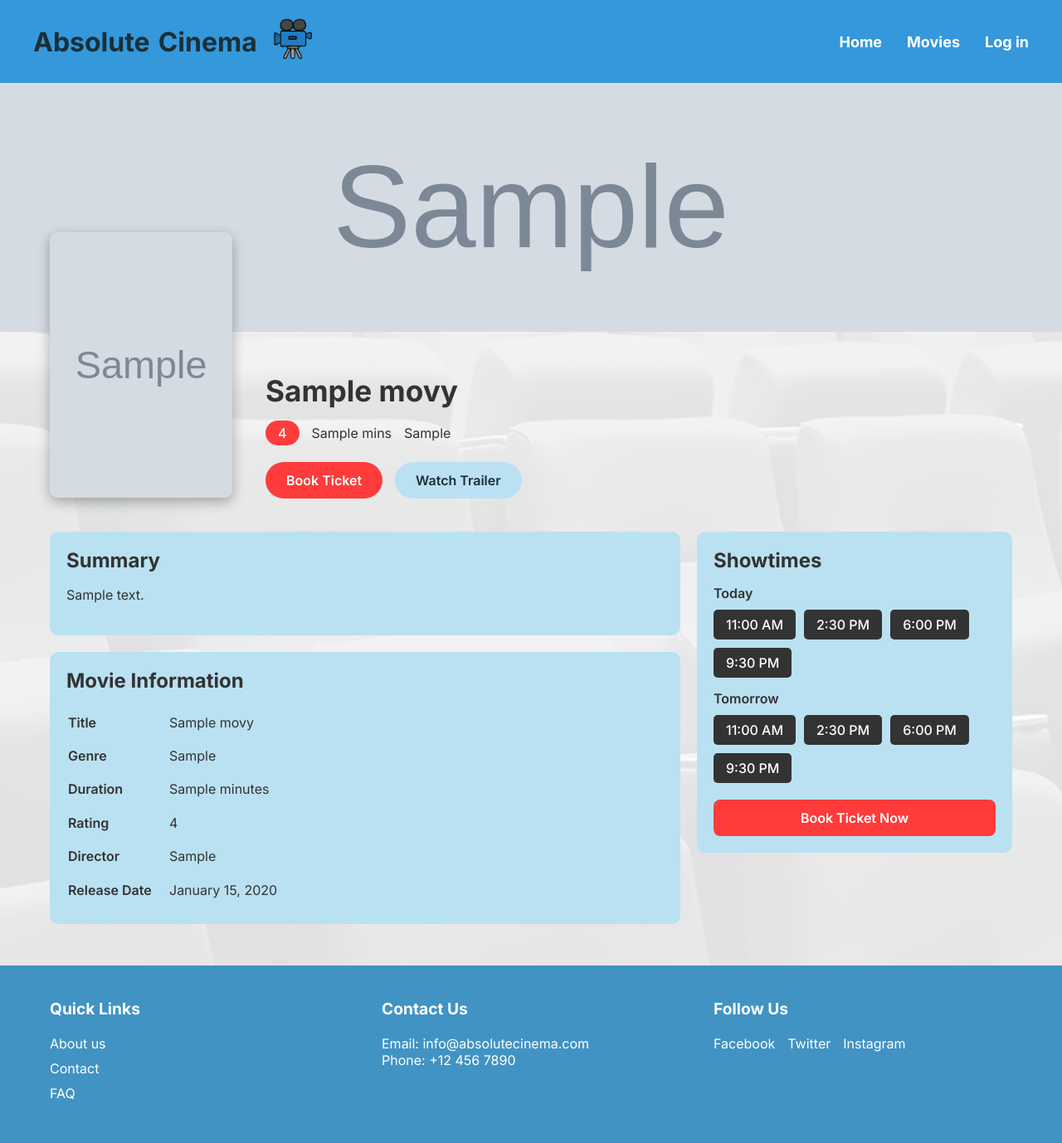
After one commit to baphus/AbsoluteCinema, a PHP site: page /movie.php?movie_id=1 in a window 1280 px wide. The commit adds this page. Shown: the whole page at 83% size. Run offline with PHP 8.4, Linux system fonts and the light colour scheme; tables that the repository leaves empty or names only in its code hold one stand-in row (values such as "Sample post"); grey boxes marked "Sample" are stand-in pictures.

Commit message:
movie details page partially done, no showtimes

```diff
--- a/all-movies.php
+++ b/all-movies.php
@@ -94,7 +94,7 @@ $totalPages = ceil($totalMovies / $moviesPerPage);
                                 <p class="movie-info"><?php echo htmlspecialchars($movie['genre']); ?> | <?php echo htmlspecialchars($movie['duration']); ?> mins | <?php echo htmlspecialchars($movie['rating']); ?></p>
                                 <p class="movie-description"><?php echo htmlspecialchars($movie['description']); ?></p>
                                 <div class="movie-actions">
-                                    <a href="#" class="details-btn">Details</a>
+                                    <a href="movie.php?movie_id=<?php echo $movie['movie_id']?>" class="details-btn">Details</a>
                                     <a href="#" class="book-now-btn">Book</a>
                                 </div>
                             </div>
--- a/index.php
+++ b/index.php
@@ -44,7 +44,7 @@ while ($row = mysqli_fetch_assoc($resultUpcoming)) {
 <section class="hero">
   <h1>Experience Movies Like Never Before</h1>
   <p>Book your tickets online and skip the queues</p>
-  <a href="movies.html" class="cta-button">BOOK NOW</a>
+  <a href="all-movies.php" class="cta-button">BOOK NOW</a>
 </section>
 
 <main>
--- /dev/null
+++ b/movie.php
@@ -0,0 +1,135 @@
+<?php
+include("config.php");
+
+// Check if movie_id is provided in the URL
+if (isset($_GET['movie_id'])) {
+    $movie_id = intval($_GET['movie_id']); // Sanitize the input to prevent SQL injection
+
+    // Fetch the movie details from the database
+    $getMovieQuery = "SELECT * FROM movies WHERE movie_id = $movie_id";
+    $result = mysqli_query($conn, $getMovieQuery);
+
+    if ($result && mysqli_num_rows($result) > 0) {
+        $movie = mysqli_fetch_assoc($result);
+    } else {
+        // Redirect to a 404 page or show an error if the movie is not found
+        header("Location: 404.php");
+        exit;
+    }
+} else {
+    // Redirect to the homepage or show an error if no movie_id is provided
+    header("Location: index.php");
+    exit;
+}
+?>
+
+<!DOCTYPE html>
+<html lang="en">
+<head>
+    <meta charset="UTF-8">
+    <meta name="viewport" content="width=device-width, initial-scale=1.0">
+    <title><?php echo htmlspecialchars($movie['title']); ?> - Absolute Cinema</title>
+    <link rel="stylesheet" href="styles/movie.css">
+    <style>
+        .movie-hero {
+            background: url('<?php echo htmlspecialchars($movie['banner']); ?>') no-repeat center center;
+            background-size: cover;
+            height: 300px; /* Adjust height as needed */
+            display: flex;
+            align-items: center;
+            justify-content: center;
+            color: white;
+            text-shadow: 0 2px 5px rgba(0, 0, 0, 0.7);
+        }
+    </style>
+</head>
+<body>
+    <?php include("header.php"); ?>
+    <div class="movie-hero"> </div>
+    <div class="movie-container">
+        <div class="movie-info-container">
+            <div class="movie-poster">
+                <img src="<?php echo htmlspecialchars($movie['poster']); ?>" alt="<?php echo htmlspecialchars($movie['title']); ?> movie poster">
+            </div>
+
+            <div class="movie-details">
+                <h1 class="movie-title"><?php echo htmlspecialchars($movie['title']); ?></h1>
+                <div class="movie-meta">
+                    <span class="duration-badge"><?php echo htmlspecialchars($movie['rating']); ?></span>
+                    <span class="genre"><?php echo htmlspecialchars($movie['duration']); ?> mins</span>
+                    <span class="genre"><?php echo htmlspecialchars($movie['genre']); ?></span>
+                </div>
+
+                <div class="action-buttons">
+                    <a href="booking.php?movie_id=<?php echo $movie_id; ?>" class="btn btn-primary">Book Ticket</a>
+                    <a href="#" class="btn btn-secondary">Watch Trailer</a>
+                </div>
+            </div>
+        </div>
+
+        <div class="content-grid">
+            <div class="left-column">
+                <div class="summary-box">
+                    <h2>Summary</h2>
+                    <p><?php echo nl2br(htmlspecialchars($movie['description'])); ?></p>
+                </div>
+
+                <div class="movie-info-box">
+                    <h2>Movie Information</h2>
+                    <table class="movie-info-table">
+                        <tr>
+                            <td>Title</td>
+                            <td><?php echo htmlspecialchars($movie['title']); ?></td>
+                        </tr>
+                        <tr>
+                            <td>Genre</td>
+                            <td><?php echo htmlspecialchars($movie['genre']); ?></td>
+                        </tr>
+                        <tr>
+                            <td>Duration</td>
+                            <td><?php echo htmlspecialchars($movie['duration']); ?> minutes</td>
+                        </tr>
+                        <tr>
+                            <td>Rating</td>
+                            <td><?php echo htmlspecialchars($movie['rating']); ?></td>
+                        </tr>
+                        <tr>
+                            <td>Director</td>
+                            <td><?php echo htmlspecialchars($movie['director']); ?></td>
+                        </tr>
+                        <tr>
+                            <td>Release Date</td>
+                            <td><?php echo htmlspecialchars(date("F j, Y", strtotime($movie['release_date']))); ?></td>
+                        </tr>
+                    </table>
+                </div>
+            </div>
+
+            <div class="right-column">
+                <div class="showtimes-box">
+                    <h2>Showtimes</h2>
+                    <div class="showtimes-date">Today</div>
+                    <div class="showtimes-grid">
+                        <div class="time-slot">11:00 AM</div>
+                        <div class="time-slot">2:30 PM</div>
+                        <div class="time-slot">6:00 PM</div>
+                        <div class="time-slot">9:30 PM</div>
+                    </div>
+
+                    <div class="showtimes-date">Tomorrow</div>
+                    <div class="showtimes-grid">
+                        <div class="time-slot">11:00 AM</div>
+                        <div class="time-slot">2:30 PM</div>
+                        <div class="time-slot">6:00 PM</div>
+                        <div class="time-slot">9:30 PM</div>
+                    </div>
+
+                    <a href="booking.php?movie_id=<?php echo $movie_id; ?>" class="book-ticket-large">Book Ticket Now</a>
+                </div>
+            </div>
+        </div>
+    </div>
+
+    <?php include("footer.php"); ?>
+</body>
+</html>
--- a/showtimes.php
+++ b/showtimes.php
@@ -4,7 +4,7 @@
     <meta charset="UTF-8">
     <meta name="viewport" content="width=device-width, initial-scale=1.0">
     <title>Admin Dashboard - Absolute Cinema</title>
-    <link rel="stylesheet" href="/admin/styles/dashboard.css">
+    <link rel="stylesheet" href="styles/dashboard.css">
     <link rel="preconnect" href="https://fonts.googleapis.com">
     <link rel="preconnect" href="https://fonts.gstatic.com" crossorigin>
     <link href="https://fonts.googleapis.com/css2?family=IBM+Plex+Sans:ital,wght@0,100..700;1,100..700&family=Inter:ital,opsz,wght@0,14..32,100..900;1,14..32,100..900&family=Montserrat:ital,wght@0,100..900;1,100..900&family=Roboto:ital,wght@0,100..900;1,100..900&display=swap" rel="stylesheet">
--- /dev/null
+++ b/styles/movie.css
@@ -0,0 +1,212 @@
+
+        @import url('https://fonts.googleapis.com/css2?family=Inter:wght@400;500;600;700;800&display=swap');
+        @import url('https://fonts.googleapis.com/css2?family=Abril+Fatface&family=IBM+Plex+Sans:ital,wght@0,100..700;1,100..700&family=Inter:ital,opsz,wght@0,14..32,100..900;1,14..32,100..900&family=Montserrat:ital,wght@0,100..900;1,100..900&family=Roboto:ital,wght@0,100..900;1,100..900&display=swap');
+        * {
+            margin: 0;
+            padding: 0;
+            box-sizing: border-box;
+            font-family: 'Inter', sans-serif;
+        }
+
+        body {
+            background-color: #f0f0f0;
+            background-image: url("/images/width_800_upscayl_2x_upscayl-standard-4x.png");
+            background-blend-mode: overlay;
+            background-size: cover;
+            background-attachment: scroll;
+            color: #333;
+        }
+
+        .movie-container {
+            max-width: 1200px;
+            margin: 0 auto;
+            padding: 30px 20px;
+        }
+
+        .movie-hero {
+            position: relative;
+            height: 300px;
+            overflow: hidden;
+        }
+
+        .movie-info-container {
+            display: flex;
+            position: relative;
+        }
+
+        .movie-poster {
+            width: 220px;
+            height: 320px;
+            margin-right: 20px;
+            margin-top: -150px;
+            border-radius: 10px;
+            overflow: hidden;
+            box-shadow: 0 5px 15px rgba(0,0,0,0.3);
+        }
+
+        .movie-poster img {
+            width: 100%;
+            height: 100%;
+            object-fit: cover;
+        }
+
+        .movie-details {
+            padding: 20px;
+            flex-grow: 1;
+        }
+
+        .movie-title {
+            font-size: 2.2rem;
+            font-weight: 700;
+            margin-bottom: 15px;
+            color: #333;
+        }
+
+        .movie-meta {
+            display: flex;
+            align-items: center;
+            margin-bottom: 20px;
+        }
+
+        .duration-badge {
+            background-color: #ff3b3b;
+            color: white;
+            padding: 5px 15px;
+            border-radius: 20px;
+            font-weight: 500;
+            margin-right: 15px;
+        }
+
+        .genre {
+            margin-right: 15px;
+            color: #333;
+        }
+
+        .action-buttons {
+            display: flex;
+            gap: 15px;
+            margin-bottom: 20px;
+        }
+
+        .btn {
+            padding: 12px 25px;
+            border-radius: 25px;
+            font-weight: 600;
+            text-decoration: none;
+            display: inline-block;
+            text-align: center;
+        }
+
+        .btn-primary {
+            background-color: #ff3b3b;
+            color: white;
+        }
+
+        .btn-secondary {
+            background-color: #bae1f2;
+            color: #1a2f38;
+        }
+
+        .content-grid {
+            display: grid;
+            grid-template-columns: 2fr 1fr;
+            gap: 20px;
+        }
+
+        .summary-box, .showtimes-box, .movie-info-box {
+            background-color: #bae1f2;
+            border-radius: 10px;
+            padding: 20px;
+            margin-bottom: 20px;
+        }
+
+        .summary-box h2, .showtimes-box h2, .movie-info-box h2 {
+            font-size: 1.5rem;
+            margin-bottom: 15px;
+            color: #333;
+        }
+
+        .summary-box p {
+            line-height: 1.6;
+            margin-bottom: 15px;
+        }
+
+        .showtimes-date {
+            font-weight: 600;
+            margin-bottom: 10px;
+        }
+
+        .showtimes-grid {
+            display: flex;
+            flex-wrap: wrap;
+            gap: 10px;
+            margin-bottom: 15px;
+        }
+
+        .time-slot {
+            background-color: #333;
+            color: white;
+            padding: 8px 15px;
+            border-radius: 5px;
+            font-weight: 500;
+        }
+
+        .book-ticket-large {
+            display: block;
+            width: 100%;
+            padding: 12px;
+            background-color: #ff3b3b;
+            color: white;
+            text-align: center;
+            border-radius: 8px;
+            font-weight: 600;
+            text-decoration: none;
+            margin-top: 20px;
+        }
+
+        .movie-info-table {
+            width: 100%;
+        }
+
+        .movie-info-table td {
+            padding: 8px 0;
+            line-height: 1.4;
+        }
+
+        .movie-info-table td:first-child {
+            font-weight: 600;
+            width: 120px;
+            vertical-align: top;
+        }
+
+        footer {
+            background-color: #3a93c0;
+            color: white;
+            padding: 30px 0;
+        }
+
+        .footer-content {
+            max-width: 1200px;
+            margin: 0 auto;
+            padding: 0 20px;
+            display: grid;
+            grid-template-columns: repeat(3, 1fr);
+            gap: 30px;
+        }
+
+        .footer-section h3 {
+            font-size: 1.3rem;
+            margin-bottom: 15px;
+        }
+
+        .footer-section a {
+            color: white;
+            text-decoration: none;
+            display: block;
+            margin-bottom: 8px;
+        }
+
+        .social-links {
+            display: flex;
+            gap: 15px;
+        }
```
Also changed, not shown: sidebar.php (+7 -7 lines), user-profile.php (+7 -0 lines), movie.html (deleted).
